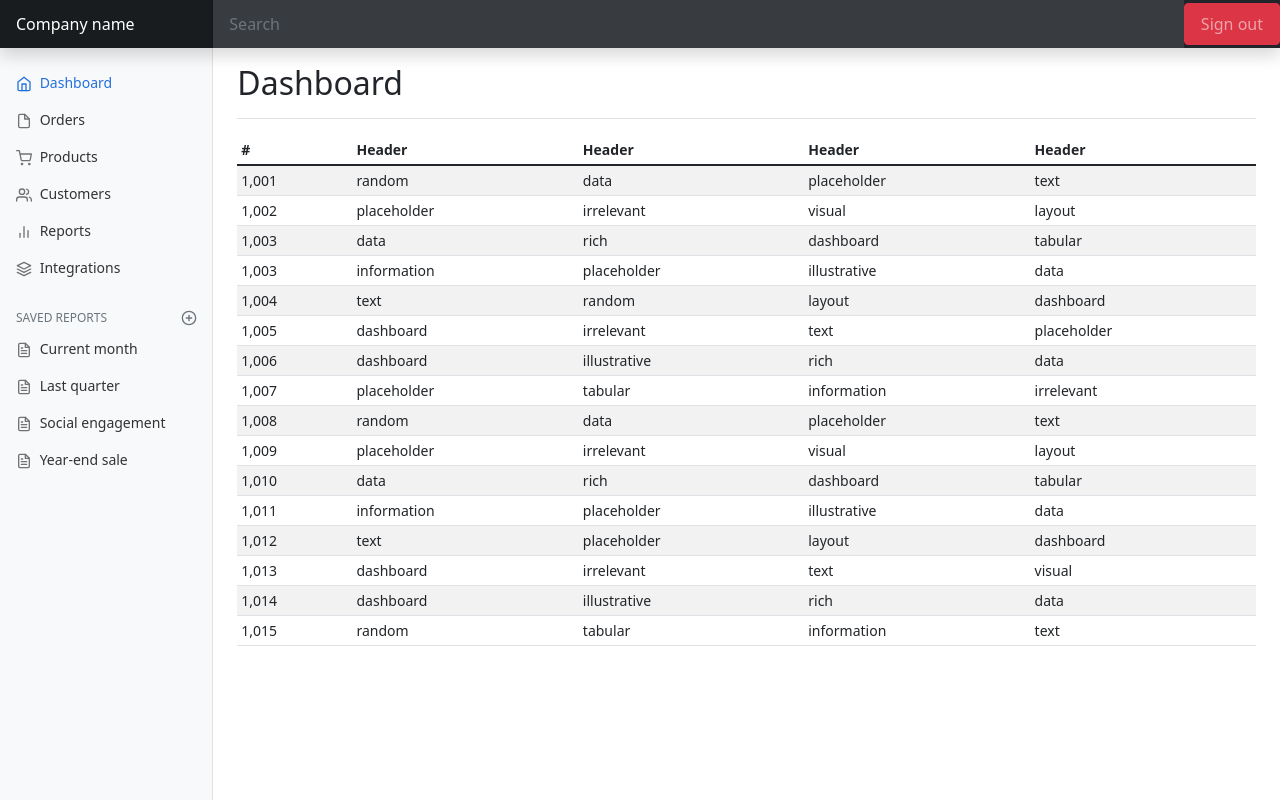
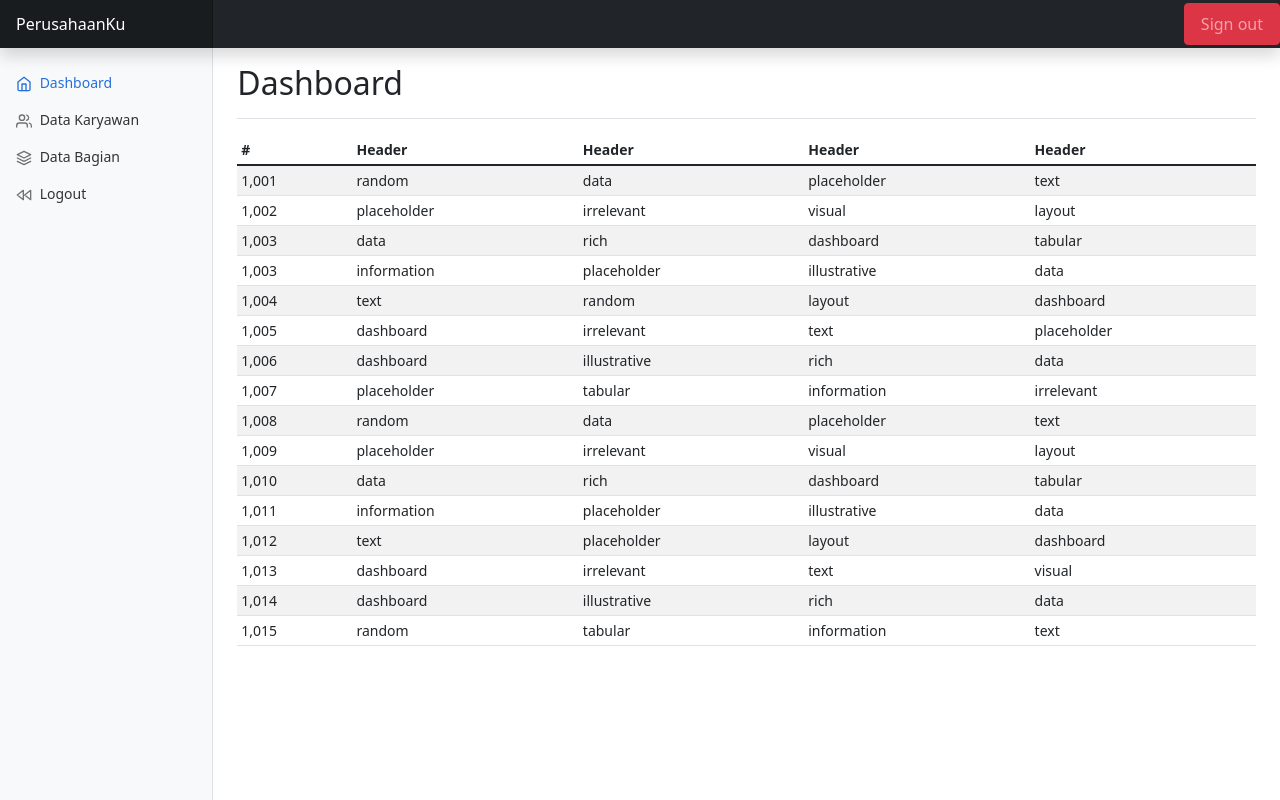
Before and after one commit to Aldaputri/karyawan, a PHP site: page /karyawan/pages/dashboard.php in a window 1280 px wide. Run offline with PHP 8.4, Linux system fonts and the light colour scheme; the visitor is signed in with stand-in values (Sample User, id 1).

Commit message:
Pilah pilih komponen yang dipakai

```diff
--- a/pages/dashboard.php
+++ b/pages/dashboard.php
@@ -51,11 +51,10 @@ if(isset($_POST['button_logout'])){
   <body>
 
 <header class="navbar navbar-dark sticky-top bg-dark flex-md-nowrap p-0 shadow">
-  <a class="navbar-brand col-md-3 col-lg-2 me-0 px-3" href="#">Company name</a>
+  <a class="navbar-brand col-md-3 col-lg-2 me-0 px-3" href="#">PerusahaanKu</a>
   <button class="navbar-toggler position-absolute d-md-none collapsed" type="button" data-bs-toggle="collapse" data-bs-target="#sidebarMenu" aria-controls="sidebarMenu" aria-expanded="false" aria-label="Toggle navigation">
     <span class="navbar-toggler-icon"></span>
   </button>
-  <input class="form-control form-control-dark w-100" type="text" placeholder="Search" aria-label="Search">
   <div class="navbar-nav">
     <div class="nav-item text-nowrap">
       <form method="post">
@@ -75,71 +74,32 @@ if(isset($_POST['button_logout'])){
               <span data-feather="home"></span>
               Dashboard
             </a>
-          </li>
-          <li class="nav-item">
-            <a class="nav-link" href="#">
-              <span data-feather="file"></span>
-              Orders
-            </a>
-          </li>
-          <li class="nav-item">
-            <a class="nav-link" href="#">
-              <span data-feather="shopping-cart"></span>
-              Products
-            </a>
-          </li>
           <li class="nav-item">
             <a class="nav-link" href="#">
               <span data-feather="users"></span>
-              Customers
-            </a>
-          </li>
-          <li class="nav-item">
-            <a class="nav-link" href="#">
-              <span data-feather="bar-chart-2"></span>
-              Reports
+              Data Karyawan
             </a>
           </li>
           <li class="nav-item">
             <a class="nav-link" href="#">
               <span data-feather="layers"></span>
-              Integrations
+              Data Bagian
+            </a>
+          </li>
+          <li class="nav-item">
+            <a class="nav-link" href="#">
+              <span data-feather="rewind"></span>
+              Logout
             </a>
           </li>
         </ul>
 
-        <h6 class="sidebar-heading d-flex justify-content-between align-items-center px-3 mt-4 mb-1 text-muted">
+        <!-- <h6 class="sidebar-heading d-flex justify-content-between align-items-center px-3 mt-4 mb-1 text-muted">
           <span>Saved reports</span>
           <a class="link-secondary" href="#" aria-label="Add a new report">
             <span data-feather="plus-circle"></span>
           </a>
-        </h6>
-        <ul class="nav flex-column mb-2">
-          <li class="nav-item">
-            <a class="nav-link" href="#">
-              <span data-feather="file-text"></span>
-              Current month
-            </a>
-          </li>
-          <li class="nav-item">
-            <a class="nav-link" href="#">
-              <span data-feather="file-text"></span>
-              Last quarter
-            </a>
-          </li>
-          <li class="nav-item">
-            <a class="nav-link" href="#">
-              <span data-feather="file-text"></span>
-              Social engagement
-            </a>
-          </li>
-          <li class="nav-item">
-            <a class="nav-link" href="#">
-              <span data-feather="file-text"></span>
-              Year-end sale
-            </a>
-          </li>
-        </ul>
+        </h6> -->
       </div>
     </nav>
 
```
